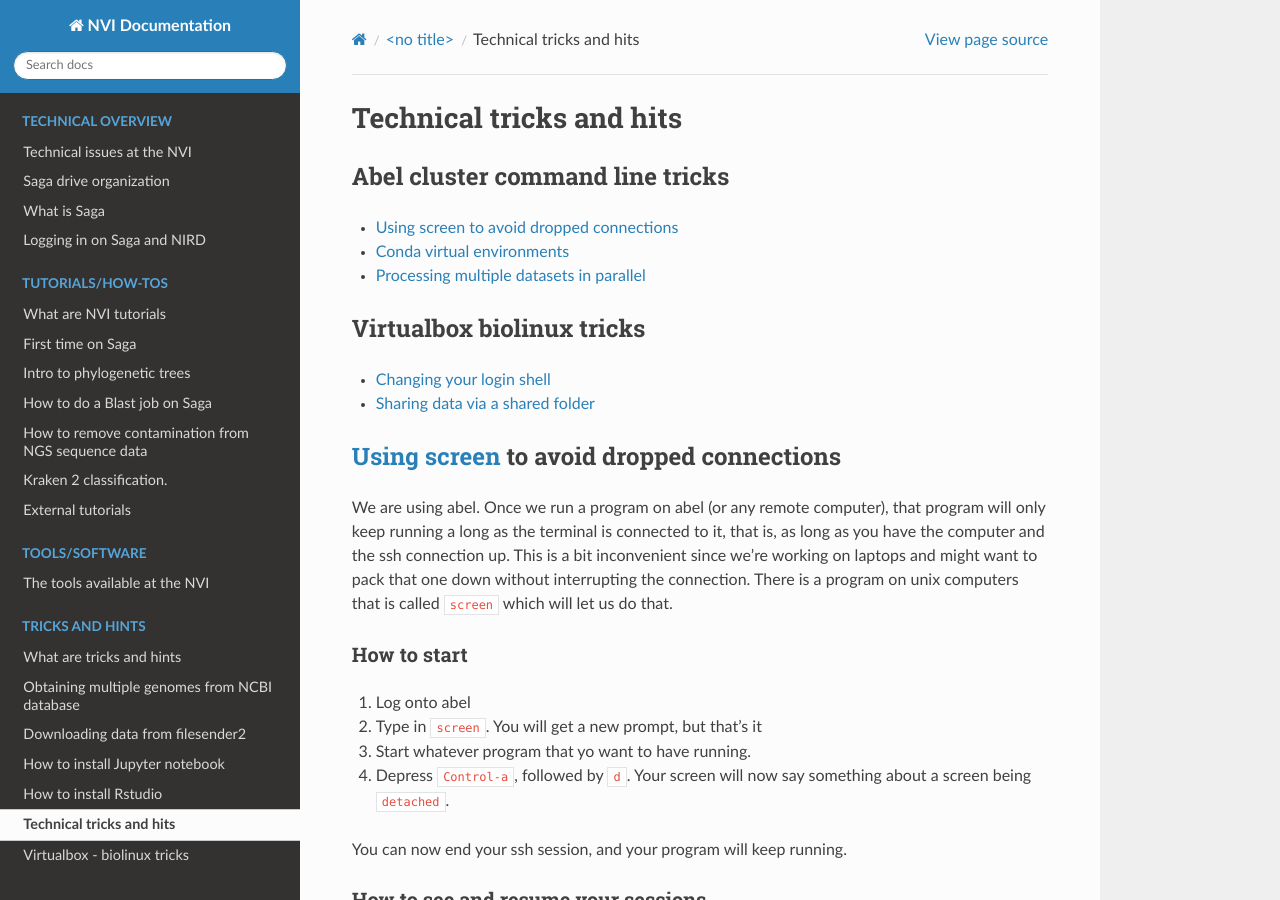
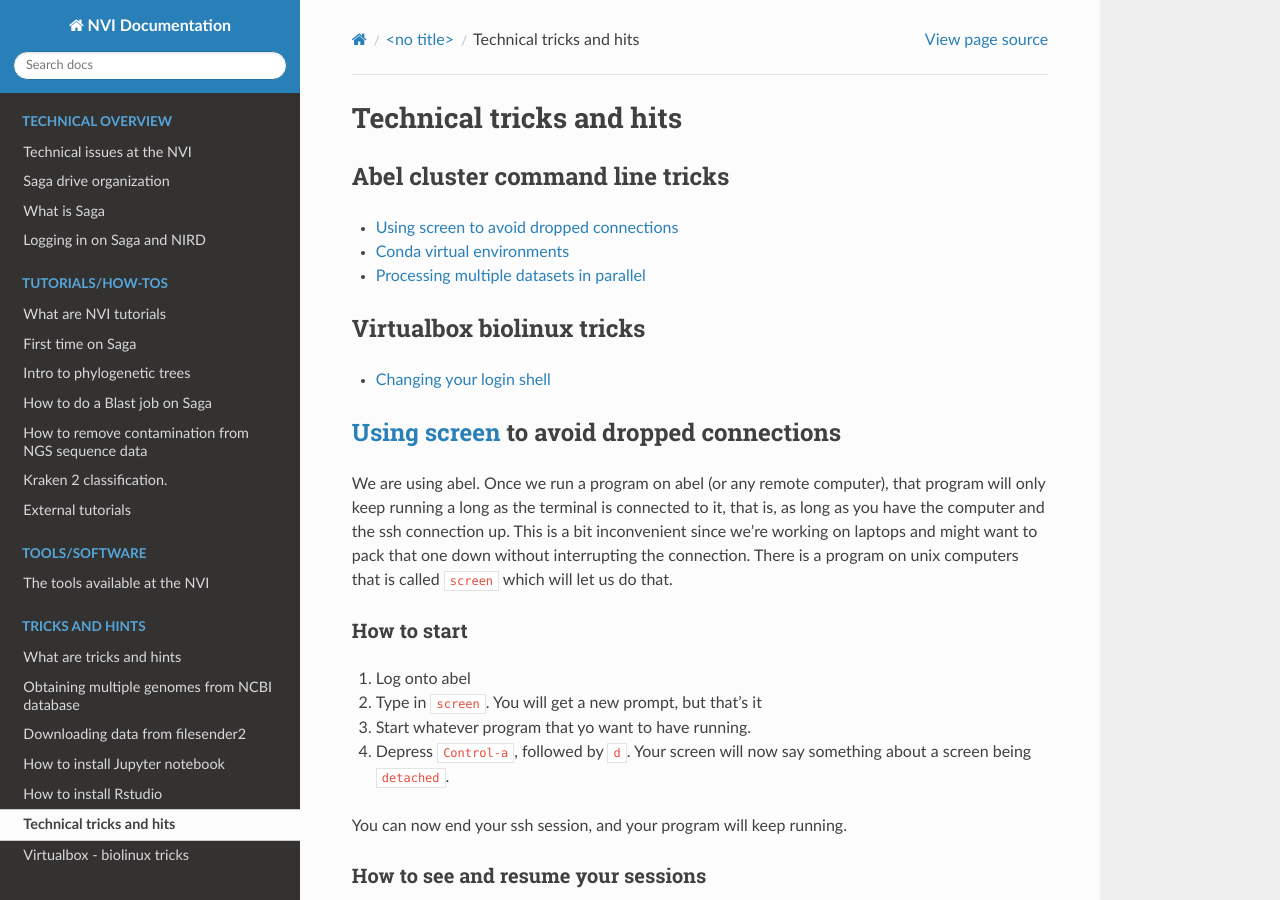
Before and after one commit to NorwegianVeterinaryInstitute/nvi-documentation, a Sphinx documentation site: the page built from docs/source/tricks/techstuff.md, in a window 1280 px wide and 900 px high. Built offline with Sphinx 7.4.7 and the Read the Docs theme 2.0.0, drawn with Linux system fonts in a browser that asks for light colours; pages that are not in the unit, such as notebooks, are missing from menus.

Commit message:
Update techstuff.md

```diff
--- a/docs/source/tricks/techstuff.md
+++ b/docs/source/tricks/techstuff.md
@@ -7,8 +7,6 @@
 
 ### Virtualbox biolinux tricks
 * [Changing your login shell](#Changing-your-login-shell)
-* [Sharing data via a shared folder](#Sharing-data-via-a-shared-folder)
-
 
 ## [Using screen](#using-screen) to avoid dropped connections
 
```
